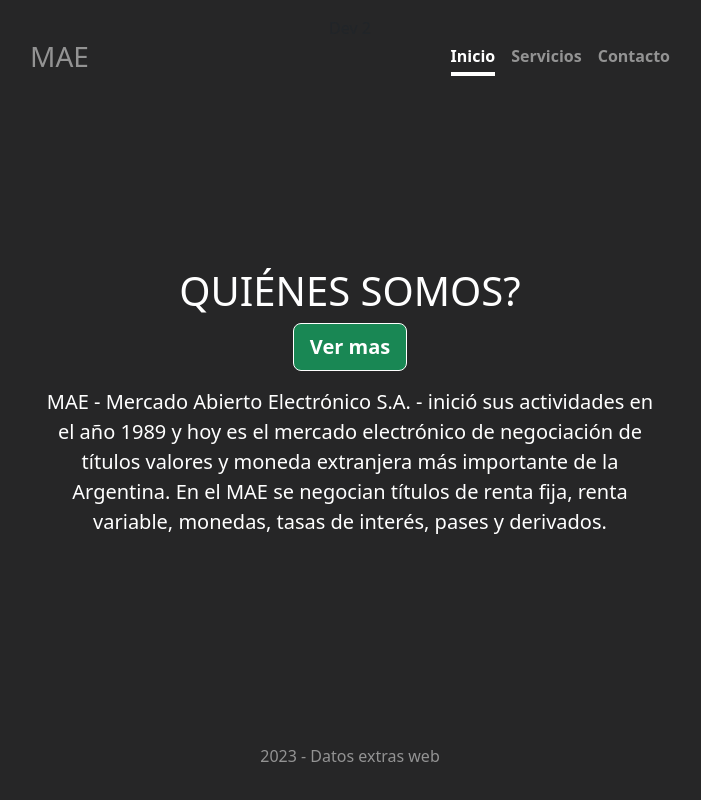
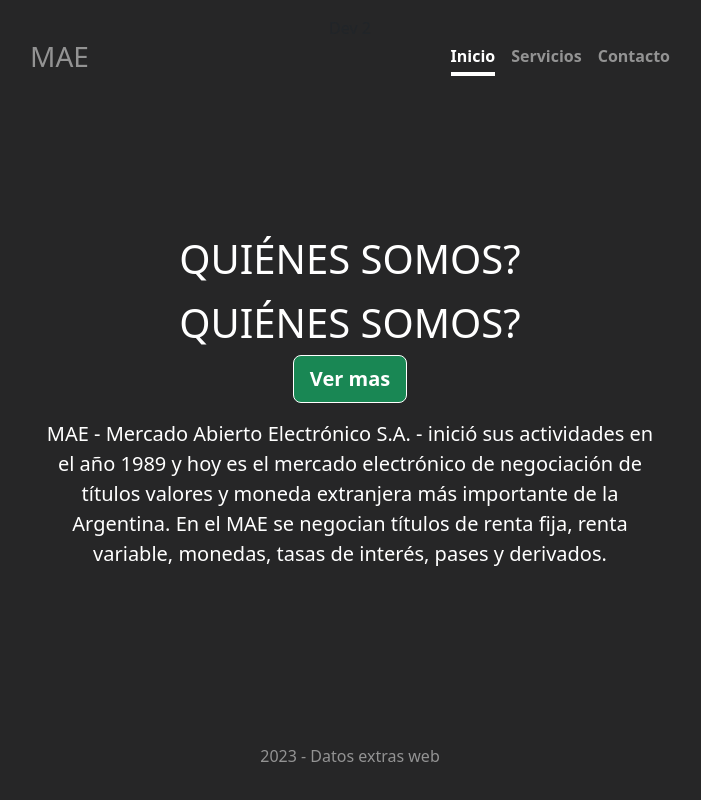
Before and after one commit to bycross028/workshop-mae, a plain HTML site: page index.html in a window 1280 px wide. Shown: the whole page, without its empty margins (290-991 px from the left). Drawn offline with Linux system fonts and the light colour scheme.

Commit message:
Se agregaron archivos

```diff
--- a/index.html
+++ b/index.html
@@ -24,6 +24,7 @@
     <main class="px-3">
       <h1 class="text-white">QUIÉNES SOMOS?</h1>
       <p class="lead">
+        <h1 class="text-white">QUIÉNES SOMOS?</h1>
         <a href="#" class="btn btn-lg btn-success fw-bold border-white">Ver mas</a>
       </p>
       <p class="lead text-white">MAE - <b>Mercado Abierto Electrónico S.A.</b> - inició sus actividades en el año 1989 y hoy es el mercado electrónico de negociación de títulos valores y moneda extranjera más importante de la Argentina. En el MAE se negocian títulos de renta fija, renta variable, monedas, tasas de interés, pases y derivados.</p>
```
Also changed, not shown: 2 other files.
